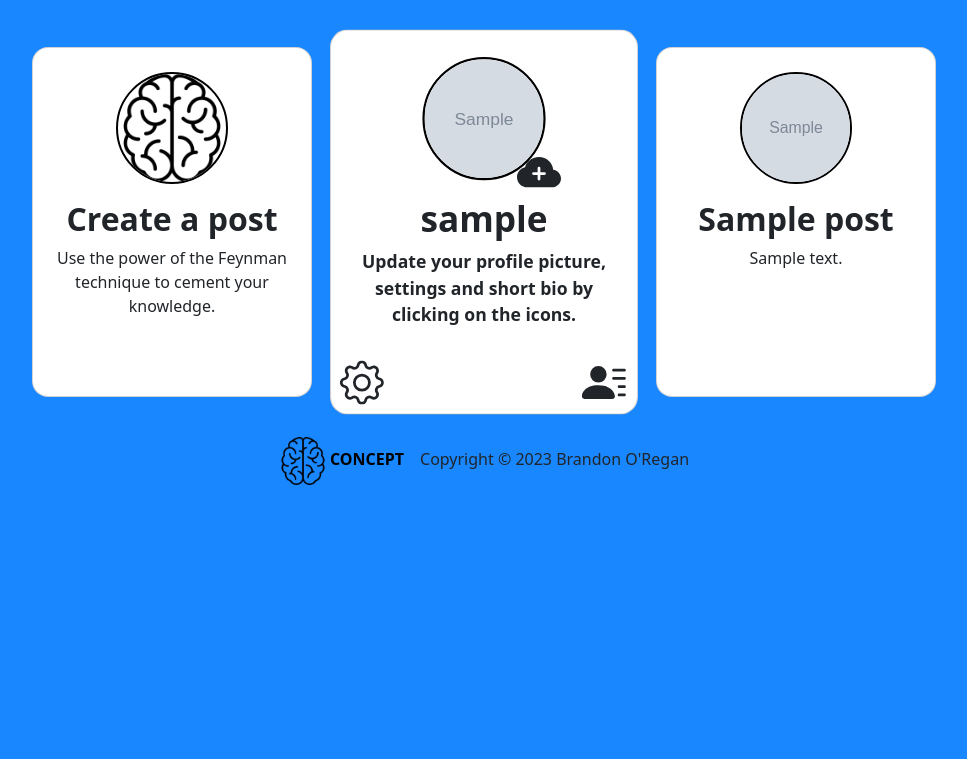
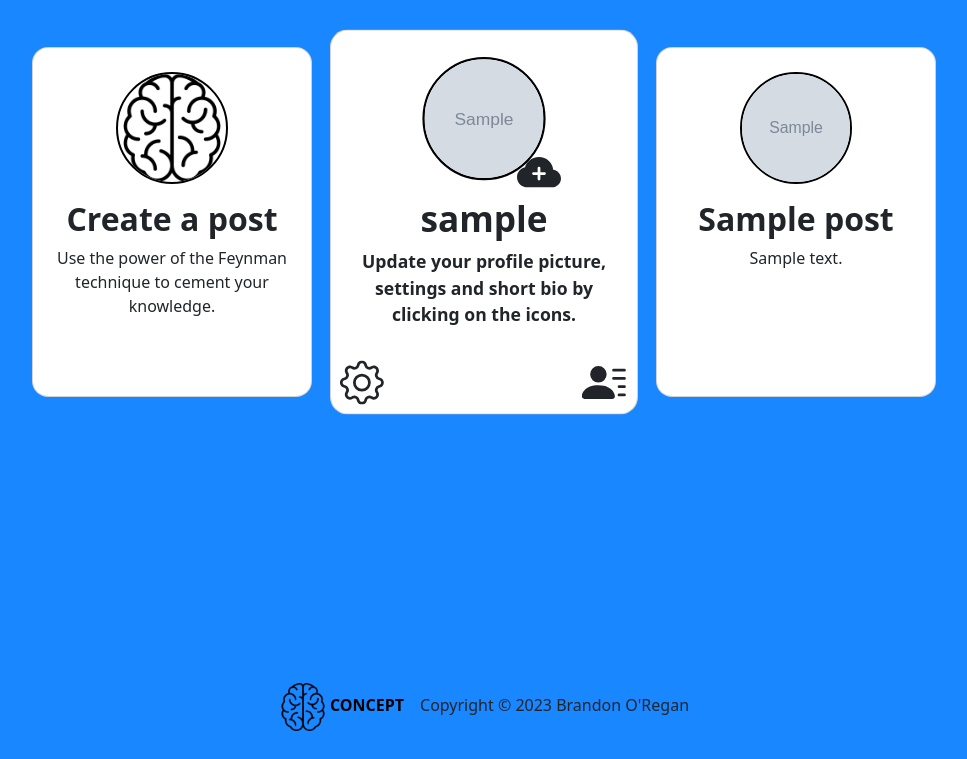
Before and after one commit to brandonoregan/concept, a Django app: page /profiles/profile in a window 1280 px wide. Shown: the part 59-818 px from the top of the page, without its empty margins (156-1123 px from the left). Before the commit the page ends 544 px from the top, so only its background shows below. Run offline with Django 4.2, Linux system fonts and the light colour scheme; a user stored in the database is signed in; tables that the repository leaves empty hold one stand-in row (values such as "Sample post"); grey boxes marked "Sample" are stand-in pictures; some libraries are stand-ins or nearby versions; some web fonts are replaced.

Commit message:
fix welcome admin message, profile footer spacing

```diff
--- a/apps/profiles/static/profiles/css/profiles.css
+++ b/apps/profiles/static/profiles/css/profiles.css
@@ -1,6 +1,16 @@
 body {
     background-color: var(--primary-blue);
 }
+
+.mainContainer {
+    min-height: calc(100vh - 140px);
+}
+
+.rowContainer {
+    display: flex;
+    justify-content: center;
+}
+
 
 .navbar {
     background-color: white;
@@ -13,7 +23,7 @@ body {
     border-radius: 1rem;
 }
 
-.profileCardContainer{
+.profileCardContainer {
     transform: scale(1.1);
 }
 
@@ -68,10 +78,6 @@ body {
     margin-top: 2rem;
 }
 
-.rowContainer {
-    display: flex;
-    justify-content: center;
-}
 
 .cardContainer {
     max-width: 280px;
--- a/apps/profiles/templates/profiles/profile.html
+++ b/apps/profiles/templates/profiles/profile.html
@@ -12,10 +12,8 @@
 <link rel="stylesheet" href="{% static 'profiles/css/profiles.css' %}">
 {% endblock %}
 <!-- TODO: Add big title above all post, depending on style  -->
-<!-- TODO: Reduce the size of the settings icon -->
-<!-- TODO: Consider having seperate pages and buttons for the bio and profile image forms -->
 {% block content %}
-<div class="container-fluid">
+<div class="container-fluid mainContainer">
     <!-- Will be main page row -->
     <div class="row rowContainer">
         <div class="col" id="userPosts">
--- a/apps/users/views.py
+++ b/apps/users/views.py
@@ -66,7 +66,7 @@ class RegisterUser(SuccessMessageMixin, CreateView):
             conversation = Conversation.objects.create()
             conversation.participants.add(user, admin)
 
-        welcome_text = "Welcome to your inbox! Use the search bar to find people to connect with, or even chat to me!"
+        welcome_text = "Welcome to your inbox! Use the search bar to find people to connect with, or even chat to me! I might reply...eventually."
 
         # Create a welcome message from admin to the newly registered user
         message = Message.objects.create(
```
Also changed, not shown: apps/messaging/models.py (+0 -27 lines).
